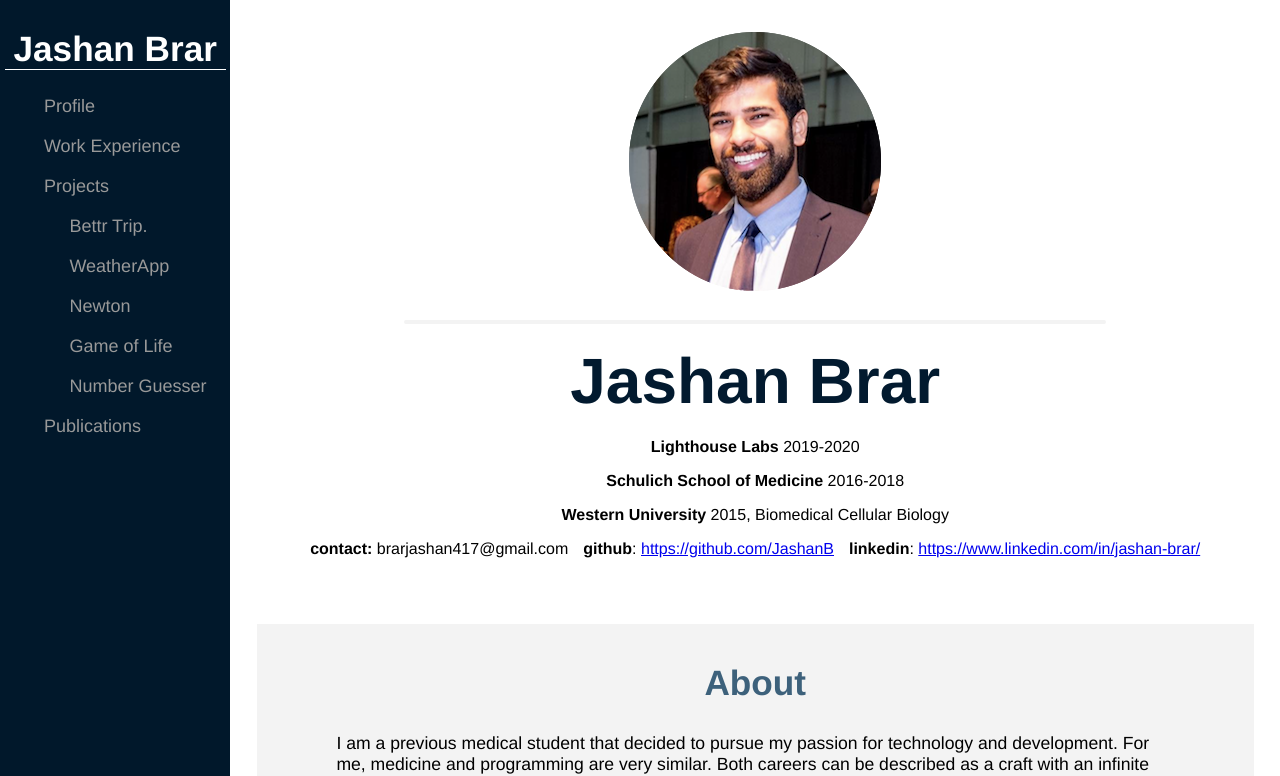
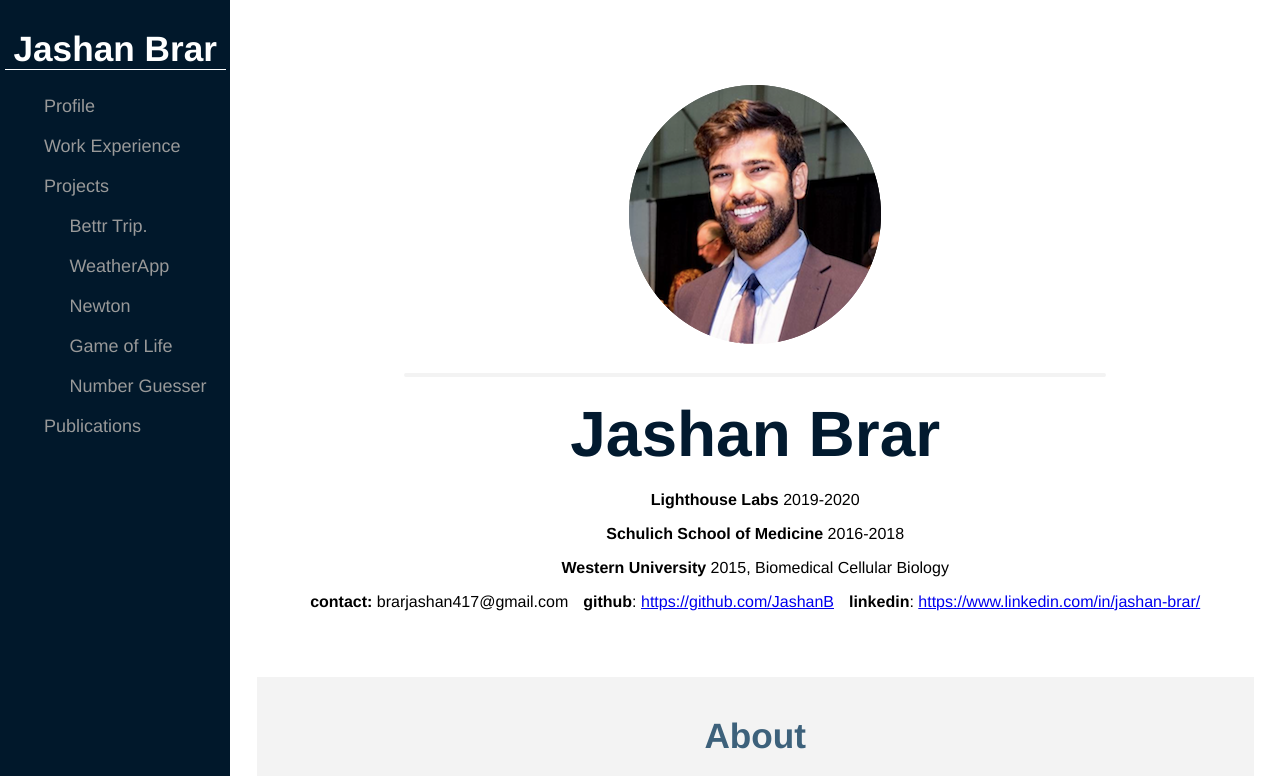
Before and after one commit to JashanB/PortfolioV2, a React (Create React App) app: page / in a window 1280 px wide. Shown: the top 776 px of the page. Built offline with nearby package versions, Linux system fonts and the light colour scheme.

Commit message:
adding header component

```diff
--- a/src/components/app/App.js
+++ b/src/components/app/App.js
@@ -1,6 +1,7 @@
 // import React, { useState } from 'react';
 import React from 'react';
 import './App.css';
+import Header from '../header';
 import Project from '../project';
 import Profile from '../profile';
 import WorkExp from '../workExp';
@@ -14,41 +15,7 @@ export default function App() {
 
   return (
     <div className="App">
-      {/* <button onClick={() => collapseMenu()}></button> */}
-      <div className="nav">
-        <h2>Jashan Brar</h2>
-        <ul className="section-list">
-          <li>
-            <a href="#profile">Profile</a>
-          </li>
-          <li>
-            <a href="#work-exp">Work Experience</a>
-          </li>
-          <li>
-            <a href="#project">Projects</a>
-          </li>
-            <ul className="project-list">
-              <li>
-                <a href="#Bettr-Trip.">Bettr Trip.</a>
-              </li>
-              <li>
-                <a href="#WeatherApp">WeatherApp</a>
-              </li>
-              <li>
-                <a href="#Newton">Newton</a>
-              </li>
-              <li>
-                <a href="#Life">Game of Life</a>
-              </li>
-              <li>
-                <a href="#Number-Guesser">Number Guesser</a>
-              </li>
-            </ul>
-            <li>
-              <a href="#publications">Publications</a>
-            </li>
-        </ul>
-      </div>
+        <Header />
         <div className="content-wrapper">
           <Profile />
           <WorkExp />
--- /dev/null
+++ b/src/components/header/Header.css
@@ -0,0 +1,9 @@
+.hamburger-button {
+  display: block;
+  top: 0;
+  right: 0;
+  float: right;
+  margin-top: 25px;
+  margin-right: 15px;
+  cursor: pointer;
+}
--- /dev/null
+++ b/src/components/header/Header.js
@@ -0,0 +1,55 @@
+import './Header.css';
+import React, { useState } from 'react';
+import hamburger from './hamburger.png';
+
+export default function Header() {
+  const [headerState, setHeaderState] = useState("header-expanded");
+
+  function hamburgerOnClick(headerState) {
+    if (headerState === 'header-expanded') {
+      setHeaderState(state => "header-collapsed");
+    } else {
+      setHeaderState(state => "header-expanded");
+    }
+  }
+
+  return (
+    <div className={headerState}>
+      <span className="hamburger-button" onClick={() => hamburgerOnClick(headerState)}><img alt="" src={hamburger}></img></span>
+      <div className="nav">
+        <h2>Jashan Brar</h2>
+        <ul className="section-list">
+          <li>
+            <a href="#profile">Profile</a>
+          </li>
+          <li>
+            <a href="#work-exp">Work Experience</a>
+          </li>
+          <li>
+            <a href="#project">Projects</a>
+          </li>
+          <ul className="project-list">
+            <li>
+              <a href="#Bettr-Trip.">Bettr Trip.</a>
+            </li>
+            <li>
+              <a href="#WeatherApp">WeatherApp</a>
+            </li>
+            <li>
+              <a href="#Newton">Newton</a>
+            </li>
+            <li>
+              <a href="#Life">Game of Life</a>
+            </li>
+            <li>
+              <a href="#Number-Guesser">Number Guesser</a>
+            </li>
+          </ul>
+          <li>
+            <a href="#publications">Publications</a>
+          </li>
+        </ul>
+      </div>
+    </div>
+  )
+}
--- /dev/null
+++ b/src/components/header/index.js
@@ -0,0 +1 @@
+export {default} from "./Header"
```
Also changed, not shown: src/components/header/hamburger.png (added).
